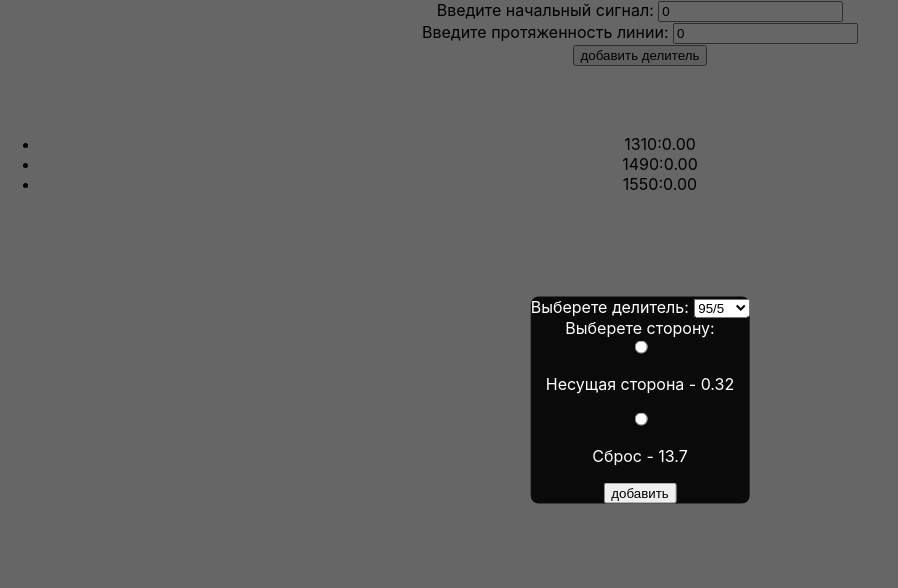
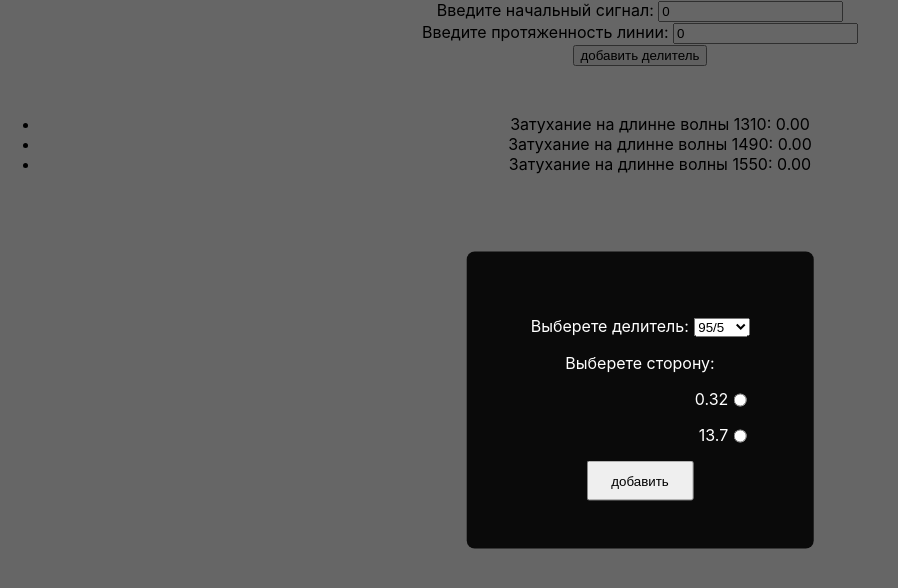
Before and after one commit to RomanAvramenko/PON-calculator, a React (Create React App) app: page / in a window 1280 px wide. Both pictures are taken after a click on the button "добавить делитель". Shown: the top 588 px of the page, without its empty margins (0-898 px from the left). Built offline with nearby package versions, Linux system fonts and the light colour scheme.

Commit message:
refactoring

```diff
--- a/src/App.jsx
+++ b/src/App.jsx
@@ -1,18 +1,16 @@
 import { useState } from "react";
 import { Selector } from "./components/selector/Selector";
 import { Modal } from "./components/modal/Modal";
+import { Result } from "./components/result/Result";
 import "./App.scss";
+import { SplitterList } from "./components/splitterList/SplitterList";
 
 export const App = () => {
   const [start, setStart] = useState(0);
   const [length, setLength] = useState(0);
   const [modal, setModal] = useState(false);
   const [childData, setChildData] = useState([]);
-  const waveLengths = {
-    1310: 0.33,
-    1490: 0.24,
-    1550: 0.22,
-  };
+
   const handleStart = (e) => {
     setStart(e.target.value);
   };
@@ -29,20 +27,6 @@ export const App = () => {
 
   const handleCallback = (data) => {
     setChildData([...childData, data]);
-  };
-
-  const result = (waveLength) => {
-    let sumOfSplitters = 0;
-    if (childData.length > 0) {
-      sumOfSplitters = childData
-        .map((i) => i.attenuation)
-        .reduce((a, b) => +a + +b);
-    }
-    return (
-      start -
-      sumOfSplitters -
-      (length / 1000) * waveLengths[waveLength]
-    ).toFixed(2);
   };
 
   return (
@@ -71,27 +55,8 @@ export const App = () => {
           <Selector callback={handleCallback} handleClose={handleAdd} />
         </Modal>
       ) : null}
-      <br />
-      <div className="app-table">
-        <ul className="app-attenuation">
-          {childData.map((i) => {
-            const highlight0 = i.tailIndex === 0 ? "highLight" : null;
-            const highlight1 = i.tailIndex === 1 ? "highLight" : null;
-            return (
-              <li key={i.id.toFixed()} className="app-attenuation_item">
-                <div className={highlight0}>{i.label[0]}</div>/
-                <div className={highlight1}>{i.label[1]}</div> -{i.attenuation}
-              </li>
-            );
-          })}
-        </ul>
-      </div>
-      <br />
-      <ul>
-        <li>1310:{result(1310)}</li>
-        <li>1490:{result(1490)}</li>
-        <li>1550:{result(1550)}</li>
-      </ul>
+      <SplitterList data={childData}/>
+      <Result data={childData} start={start} length={length} />
     </div>
   );
 };
--- a/src/components/modal/Modal.scss
+++ b/src/components/modal/Modal.scss
@@ -22,11 +22,3 @@
     display: none;
   }
 }
-
-.button.modal {
-  position: absolute;
-  top: -3em;
-  right: -2em;
-  height: 2em;
-  width: 2em;
-}
--- /dev/null
+++ b/src/components/result/Result.jsx
@@ -0,0 +1,29 @@
+import React from "react";
+
+export const Result = ({ data, start, length }) => {
+  const waveLengths = {
+    1310: 0.33,
+    1490: 0.24,
+    1550: 0.22,
+  };
+  const result = (waveLength) => {
+    let sumOfSplitters = 0;
+    if (data.length > 0) {
+      sumOfSplitters = data.map((i) => i.attenuation).reduce((a, b) => +a + +b);
+    }
+    return (
+      start -
+      sumOfSplitters -
+      (length / 1000) * waveLengths[waveLength]
+    ).toFixed(2);
+  };
+  return (
+    <>
+      <ul>
+        <li>Затухание на длинне волны 1310: {result(1310)}</li>
+        <li>Затухание на длинне волны 1490: {result(1490)}</li>
+        <li>Затухание на длинне волны 1550: {result(1550)}</li>
+      </ul>
+    </>
+  );
+};
--- a/src/components/selector/Selector.jsx
+++ b/src/components/selector/Selector.jsx
@@ -1,21 +1,11 @@
 import React, { useState } from "react";
+import { splittersValue } from "../../splittersValue";
 import "./Selector.scss";
 
 export const Selector = ({ callback, handleClose }) => {
-  const [splitter, setSplitter] = useState("95/5");
+  const [splitter, setSplitter] = useState(0);
   const [attenuation, setAttenuation] = useState(0);
-  const splittersValue = {
-    "95/5": [0.32, 13.7],
-    "90/10": [0.49, 10.0],
-    "85/15": [0.76, 8.16],
-    "80/20": [1.06, 7.11],
-    "75/25": [1.42, 6.29],
-    "70/30": [1.56, 5.39],
-    "65/35": [1.93, 4.56],
-    "60/40": [2.34, 4.01],
-    "55/45": [2.71, 3.73],
-    "50/50": [3.15, 3.17],
-  };
+
   const handleChange = (e) => {
     setSplitter(e.target.value);
   };
@@ -24,22 +14,25 @@ export const Selector = ({ callback, handleClose }) => {
   };
 
   const handleSubmit = (e) => {
-    const tailIndex = splittersValue[splitter].findIndex(
+    if (attenuation > 0) {
+      const tailIndex = splittersValue[splitter].tails.findIndex(
         (i) => i === +attenuation
       );
+
       callback({
         id: Date.now(),
-      label: splitter.split('/'),
+        label: splittersValue[splitter].label.split("/"),
         attenuation: attenuation,
         tailIndex,
       });
+    }
     handleClose();
     e.preventDefault();
   };
 
   return (
     <div className="selector">
-      <form>
+      <form className="selector_splitter">
         <label htmlFor="splitters">Выберете делитель: </label>
         <select
           name="splitters"
@@ -47,36 +40,27 @@ export const Selector = ({ callback, handleClose }) => {
           value={splitter}
           onChange={handleChange}
         >
-          <option value="95/5">95/5</option>
-          <option value="90/10">90/10</option>
-          <option value="85/15">85/15</option>
-          <option value="80/20">80/20</option>
-          <option value="75/25">75/25</option>
-          <option value="70/30">70/30</option>
-          <option value="65/35">65/35</option>
-          <option value="60/40">60/40</option>
-          <option value="55/45">55/45</option>
-          <option value="50/50">50/50</option>
+          {splittersValue.map((i, idx) => (
+            <option key={idx} value={idx}>
+              {i.label}
+            </option>
+          ))}
         </select>
       </form>
-      <form onSubmit={handleSubmit}>
+      <form className="selector_sides" onSubmit={handleSubmit}>
         <label htmlFor="tails">Выберете сторону: </label>
-        <br />
+        {splittersValue[splitter].tails.map((i, idx) => (
+          <div key={idx} className="selector_sides_side">
+            <p>{i}</p>
             <input
               type="radio"
               name="attenuation"
-          value={splittersValue[splitter][0]}
+              value={i}
               onChange={handleAttenuation}
             />
-        <p>Несущая сторона - {splittersValue[splitter][0]}</p>
-        <input
-          type="radio"
-          name="attenuation"
-          value={splittersValue[splitter][1]}
-          onChange={handleAttenuation}
-        />
-        <p>Сброс - {splittersValue[splitter][1]}</p>
-        <input type="submit" value="добавить" />
+          </div>
+        ))}
+        <input className="button" type="submit" value="добавить" />
       </form>
     </div>
   );
--- a/src/components/selector/Selector.scss
+++ b/src/components/selector/Selector.scss
@@ -1,8 +1,31 @@
 .selector {
+  padding: 3em;
   label {
     color: white;
   }
   p {
     color: white;
   }
+  &_splitter{
+    margin: 1em;
+  }
+  &_sides{
+    label {
+      margin-bottom: 1em;
+    }
+    &_side{
+      display: flex;
+      flex-direction: row;
+      justify-content: flex-end;
+      margin: 1em;
+      p{
+        margin: 0;
+      }
+    }
+  }
 }
+
+.button {
+  height: 3em;
+  width: 8em;
+}
--- /dev/null
+++ b/src/components/splitterList/SplitterList.jsx
@@ -0,0 +1,30 @@
+import React from "react";
+
+export const SplitterList = ({ data }) => {
+  const splitterTemplate = data.map((i) => {
+    if (i.label[0] > 1) {
+      const highlight0 = i.tailIndex === 0 ? "highLight" : null;
+      const highlight1 = i.tailIndex === 1 ? "highLight" : null;
+      return (
+        <li key={i.id.toFixed()} className="app-attenuation_item">
+          <div className={highlight0}>{i.label[0]}</div>/
+          <div className={highlight1}>{i.label[1]}</div>: -{i.attenuation}
+        </li>
+      );
+    } else {
+      return (
+        <li key={i.id.toFixed()} className="app-attenuation_item">
+          <div className="highLight">
+            {i.label[0]}/{i.label[1]}
+          </div>
+          : -{i.attenuation}
+        </li>
+      );
+    }
+  });
+  return (
+    <div className="app-table">
+      <ul className="app-attenuation">{splitterTemplate}</ul>
+    </div>
+  );
+};
--- /dev/null
+++ b/src/splittersValue.js
@@ -0,0 +1,15 @@
+export const splittersValue = [
+  { label: "95/5", tails: [0.32, 13.7] },
+  { label: "90/10", tails: [0.49, 10.0] },
+  { label: "85/15", tails: [0.76, 8.16] },
+  { label: "80/20", tails: [1.06, 7.11] },
+  { label: "75/25", tails: [1.42, 6.29] },
+  { label: "70/30", tails: [1.56, 5.39] },
+  { label: "65/35", tails: [1.93, 4.56] },
+  { label: "60/40", tails: [2.34, 4.01] },
+  { label: "55/45", tails: [2.71, 3.73] },
+  { label: "50/50", tails: [3.15, 3.17] },
+  { label: "1/4", tails: [7.28] },
+  { label: "1/8", tails: [10.7] },
+  { label: "1/16", tails: [14.0] },
+];
```
Also changed, not shown: src/components/result/Result.scss (added), src/components/splitterList/SplitterList.scss (added). Lines whose indentation alone changed are shown as unchanged.
